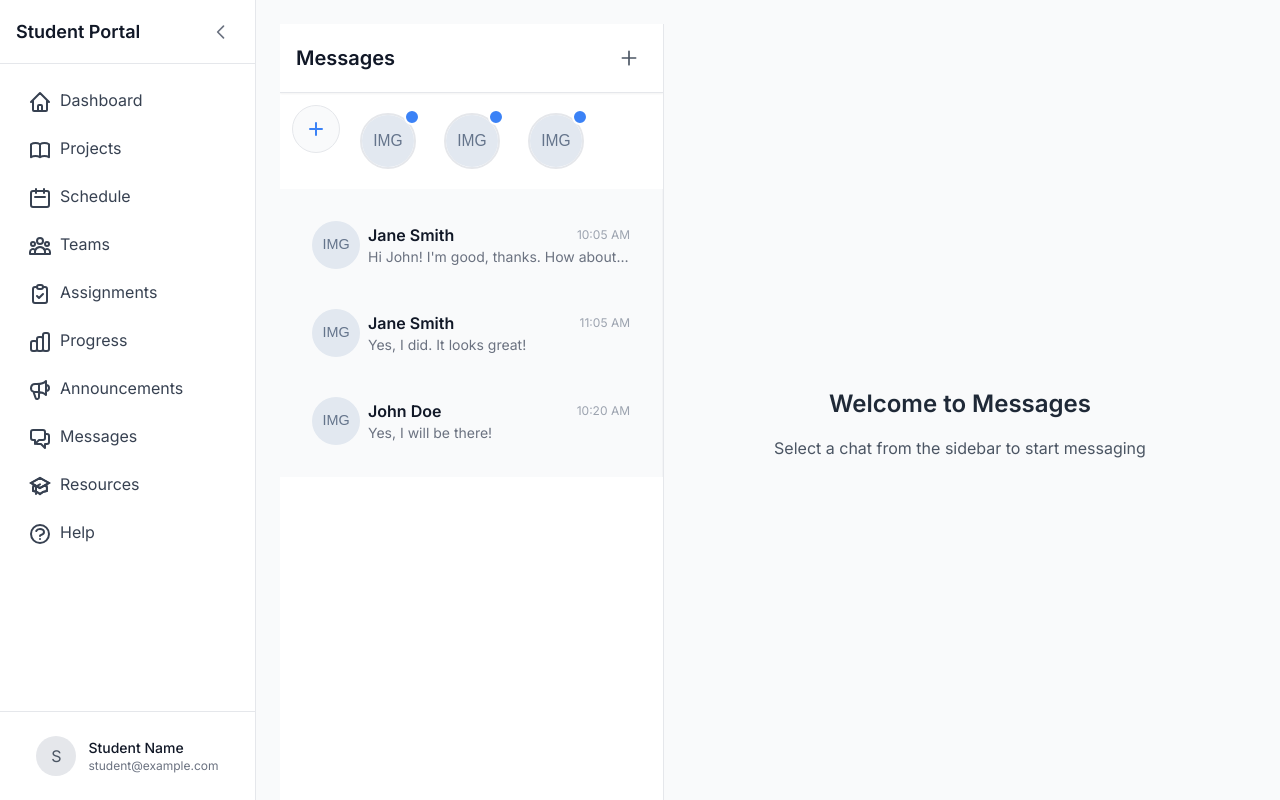
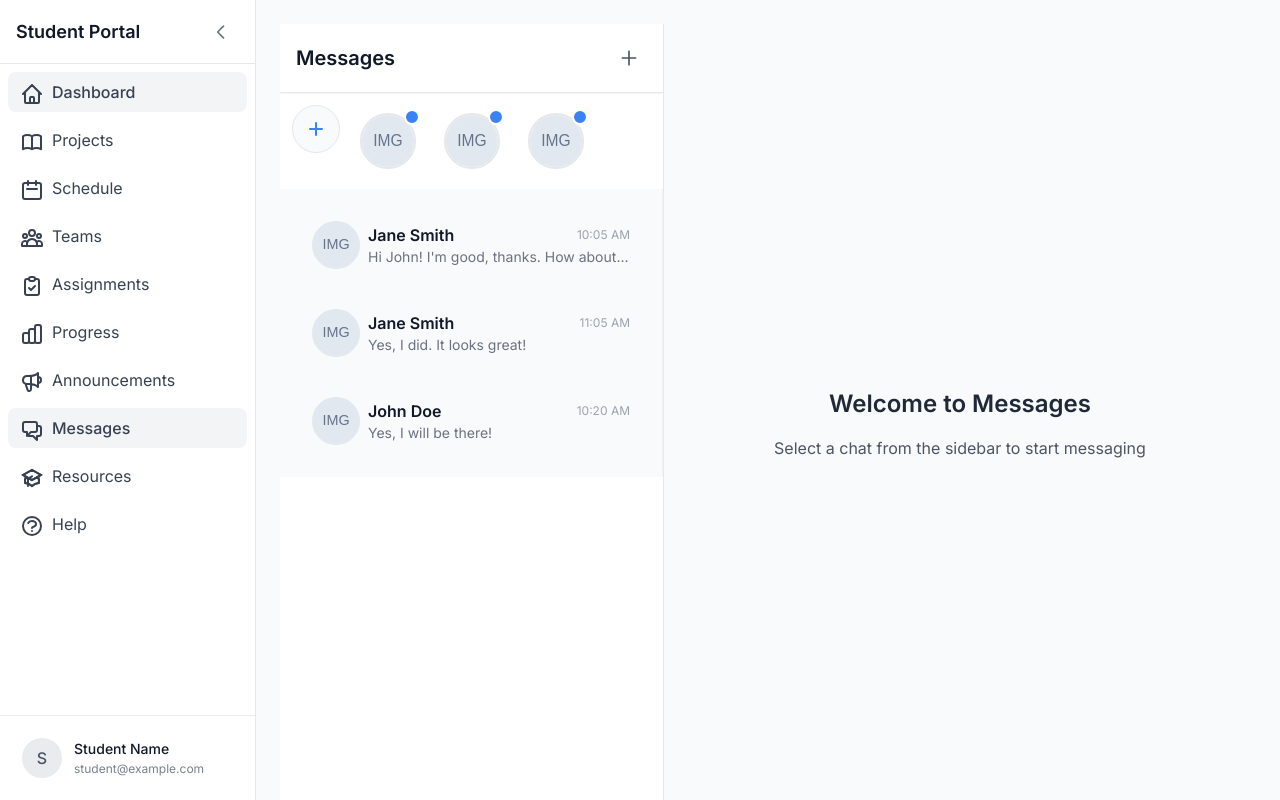
Before and after one commit to ReginaldBrixton/capstone-compass, a Next.js app: page /student/messages in a window 1280 px wide. Built offline with nearby package versions, Linux system fonts and the light colour scheme.

Commit message:
refactor: Improve sidebar components with responsive design and enhanced interactions

```diff
--- a/src/app/components/ui/sidebar/Sidebar.jsx
+++ b/src/app/components/ui/sidebar/Sidebar.jsx
@@ -8,15 +8,16 @@ export function Sidebar({
   showBackdrop = true,
   enableAnimation = true,
 }) {
-  const { isOpen, isCollapsed } = useSidebar();
+  const { isOpen, isCollapsed, toggleSidebar } = useSidebar();
 
   const baseStyles = `
     fixed md:relative
-    h-screen
+    h-[100dvh]
     flex flex-col
     bg-white dark:bg-gray-900
     border-r border-gray-200 dark:border-gray-800
     transition-all duration-300 ease-in-out
+    overflow-hidden
     ${isOpen ? 'translate-x-0' : '-translate-x-full md:translate-x-0'}
     ${isCollapsed ? 'w-20' : 'w-64'}
     ${className}
@@ -26,15 +27,18 @@ export function Sidebar({
     fixed inset-0
     bg-black/50
     md:hidden
-    transition-opacity
+    transition-opacity duration-300
+    z-40
     ${isOpen ? 'opacity-100 pointer-events-auto' : 'opacity-0 pointer-events-none'}
   `;
 
   return (
     <>
-      {showBackdrop && <div className={backdropStyles} />}
-      <aside className={baseStyles}>
-        {children}
+      {showBackdrop && <div className={backdropStyles} onClick={() => toggleSidebar()} />}
+      <aside className={baseStyles} style={{ zIndex: 50 }}>
+        <div className="flex flex-col h-full">
+          {children}
+        </div>
       </aside>
     </>
   );
--- a/src/app/components/ui/sidebar/SidebarContext.jsx
+++ b/src/app/components/ui/sidebar/SidebarContext.jsx
@@ -24,19 +24,43 @@ export function SidebarProvider({
   const [isCollapsed, setIsCollapsed] = useState(false);
   const [isAnimating, setIsAnimating] = useState(false);
 
+  // Add resize observer to handle responsive behavior
+  useEffect(() => {
+    const handleResize = () => {
+      if (window.innerWidth < 768) {
+        setIsOpen(false);
+      } else {
+        setIsOpen(true);
+      }
+    };
 
+    handleResize();
+    window.addEventListener('resize', handleResize);
+    return () => window.removeEventListener('resize', handleResize);
+  }, []);
 
   const toggleSidebar = useCallback(() => {
     if (!isAnimating) {
       setIsAnimating(true);
-      setIsOpen((prev) => !prev);
+      setIsOpen(prev => !prev);
+
+      // Automatically close sidebar on mobile when clicking outside
+      if (window.innerWidth < 768) {
+        const handleClickOutside = (e) => {
+          if (!e.target.closest('aside')) {
+            setIsOpen(false);
+            document.removeEventListener('click', handleClickOutside);
+          }
+        };
+        document.addEventListener('click', handleClickOutside);
+      }
     }
   }, [isAnimating]);
 
   const toggleCollapse = useCallback(() => {
     if (!isAnimating) {
       setIsAnimating(true);
-      setIsCollapsed((prev) => !prev);
+      setIsCollapsed(prev => !prev);
     }
   }, [isAnimating]);
 
@@ -49,9 +73,7 @@ export function SidebarProvider({
     }
   }, [isAnimating, animationDuration]);
 
-  return (
-    <SidebarContext.Provider
-      value={{
+  const value = {
     isOpen,
     isCollapsed,
     isAnimating,
@@ -60,8 +82,10 @@ export function SidebarProvider({
     width: defaultWidth,
     collapsedWidth: defaultCollapsedWidth,
     animationDuration,
-      }}
-    >
+  };
+
+  return (
+    <SidebarContext.Provider value={value}>
       {children}
     </SidebarContext.Provider>
   );
--- a/src/app/components/ui/sidebar/SidebarFooter.jsx
+++ b/src/app/components/ui/sidebar/SidebarFooter.jsx
@@ -1,7 +1,7 @@
-'use client';
+"use client";
 
-import React from 'react';
-import { useSidebar } from './SidebarContext';
+import React from "react";
+import { useSidebar } from "./SidebarContext";
 import {
   DropdownMenu,
   DropdownTrigger,
@@ -9,60 +9,56 @@ import {
   DropdownItem,
   DropdownSeparator,
 } from "../dropdown";
+import { cn } from "../../../../utils/cn";
 
-export const SidebarFooter = React.forwardRef(({
-  children,
-  className = '',
-  showBorder = true,
-}, ref) => {
+export const SidebarFooter = React.forwardRef(
+  ({ children, className = "", showBorder = true }, ref) => {
     const { isCollapsed } = useSidebar();
 
     return (
       <div
         ref={ref}
-      className={`
-        flex items-center justify-center
-        p-4
-        ${showBorder ? 'border-t border-gray-200 dark:border-gray-800' : ''}
-        ${className}
-      `}
+        className={cn(
+          "mt-auto flex items-center transition-spacing duration-200",
+          showBorder && "border-t border-gray-200/80 dark:border-gray-800/50",
+          isCollapsed ? "p-2 justify-center" : "p-4 justify-start",
+          className
+        )}
       >
         {children}
       </div>
     );
-});
+  }
+);
 
 SidebarFooter.displayName = "SidebarFooter";
 
-export const SidebarFooterUser = React.forwardRef(({
+export const SidebarFooterUser = React.forwardRef(
+  (
+    {
       avatar,
       name,
       description,
       onProfileClick,
       onSettingsClick,
       onLogoutClick,
-  className = '',
-}, ref) => {
+      className = "",
+    },
+    ref
+  ) => {
     const { isCollapsed } = useSidebar();
 
-  const userAvatar = avatar ? (
-    <div className={`
-      flex-shrink-0
-      ${isCollapsed ? 'w-8 h-8' : 'w-10 h-10'}
-      rounded-full overflow-hidden
-      border-2 border-gray-200 dark:border-gray-700
-    `}>
-      {avatar}
-    </div>
-  ) : (
-    <div className={`
-      flex items-center justify-center
-      ${isCollapsed ? 'w-8 h-8' : 'w-10 h-10'}
-      rounded-full
-      bg-gray-200 dark:bg-gray-700
-      text-gray-600 dark:text-gray-300
-    `}>
-      {name?.charAt(0).toUpperCase()}
+    const userAvatar = (
+      <div
+        className={cn(
+          "flex-shrink-0 rounded-full overflow-hidden transition-all duration-200",
+          isCollapsed ? "w-9 h-9" : "w-10 h-10",
+          avatar
+            ? "border-2 border-gray-200/50 dark:border-gray-800/50"
+            : "bg-gray-200/80 dark:bg-gray-800/50 text-gray-600 dark:text-gray-300 flex items-center justify-center font-medium"
+        )}
+      >
+        {avatar ? avatar : name?.charAt(0).toUpperCase()}
       </div>
     );
 
@@ -72,23 +68,25 @@ export const SidebarFooterUser = React.forwardRef(({
           <button
             ref={ref}
             type="button"
-          className={`
-            flex items-center justify-center
-            w-full p-2
-            rounded-lg
-            transition-colors
-            hover:bg-gray-100 dark:hover:bg-gray-800
-            ${className}
-          `}
+            className={cn(
+              "group flex items-center w-full p-1.5 rounded-xl",
+              "transition-all duration-200 hover:bg-gray-100/50 dark:hover:bg-gray-800/50",
+              "focus:outline-none",
+              isCollapsed ? "justify-center" : "justify-start",
+              className
+            )}
           >
             {userAvatar}
             {!isCollapsed && (
-            <div className="ml-3 text-left flex-1">
-              <p className="text-sm font-medium text-gray-900 dark:text-white truncate">
+              <div className="ml-3 text-left flex-1 min-w-0 space-y-0.5">
+                <p
+                  className="text-sm font-medium text-gray-900 dark:text-gray-100 truncate
+                  transition-colors duration-200 group-hover:text-primary-600 dark:group-hover:text-primary-400"
+                >
                   {name}
                 </p>
                 {description && (
-                <p className="text-xs text-gray-500 dark:text-gray-400 truncate">
+                  <p className="text-xs text-gray-500/90 dark:text-gray-400/80 truncate transition-colors duration-200">
                     {description}
                   </p>
                 )}
@@ -96,20 +94,36 @@ export const SidebarFooterUser = React.forwardRef(({
             )}
           </button>
         </DropdownTrigger>
-      <DropdownContent className="w-56">
-        <DropdownItem onSelect={onProfileClick}>
-          Profile
+        <DropdownContent
+          className="w-56 py-1.5 shadow-lg border border-gray-100 dark:border-gray-800"
+          sideOffset={12}
+        >
+          <DropdownItem
+            onSelect={onProfileClick}
+            className="flex items-center gap-3 px-3 py-2 text-sm transition-colors duration-200 rounded-lg hover:bg-gray-100 dark:hover:bg-gray-800/70"
+          >
+            <span className="text-lg" aria-hidden="true">👤</span>
+            <span>Profile</span>
           </DropdownItem>
-        <DropdownItem onSelect={onSettingsClick}>
-          Settings
+          <DropdownItem
+            onSelect={onSettingsClick}
+            className="flex items-center gap-3 px-3 py-2 text-sm transition-colors duration-200 rounded-lg hover:bg-gray-100 dark:hover:bg-gray-800/70"
+          >
+            <span className="text-lg" aria-hidden="true">⚙️</span>
+            <span>Settings</span>
           </DropdownItem>
-        <DropdownSeparator />
-        <DropdownItem onSelect={onLogoutClick}>
-          Logout
+          <DropdownSeparator className="my-1 border-t border-gray-200/50 dark:border-gray-800/50" />
+          <DropdownItem
+            onSelect={onLogoutClick}
+            className="flex items-center gap-3 px-3 py-2 text-sm text-red-600 dark:text-red-400/90 transition-colors duration-200 rounded-lg hover:bg-red-50/50 dark:hover:bg-red-900/20"
+          >
+            <span className="text-lg" aria-hidden="true">🚪</span>
+            <span>Logout</span>
           </DropdownItem>
         </DropdownContent>
       </DropdownMenu>
     );
-});
+  }
+);
 
 SidebarFooterUser.displayName = "SidebarFooterUser";
--- a/src/app/components/ui/sidebar/SidebarNav.jsx
+++ b/src/app/components/ui/sidebar/SidebarNav.jsx
@@ -1,13 +1,24 @@
-'use client';
+"use client";
 
-import { useSidebar } from './SidebarContext';
+import Link from "next/link";
+import { usePathname } from "next/navigation";
+import { useSidebar } from "./SidebarContext";
 
-export function SidebarNav({ children, className = '' }) {
+// Helper function to determine if a link is active
+const isLinkActive = (href, pathname) => {
+  // Handle root path specifically
+  if (href === "/") {
+    return pathname === "/";
+  }
+  return pathname.startsWith(href);
+};
+
+export function SidebarNav({ children, className = "" }) {
   return (
-    <nav className={`flex-1 overflow-y-auto p-4 ${className}`}>
-      <ul className="space-y-2">
-        {children}
-      </ul>
+    <nav
+      className={`flex-1 overflow-y-auto overflow-x-hidden p-2 ${className}`}
+    >
+      <ul className="space-y-2">{children}</ul>
     </nav>
   );
 }
@@ -16,12 +27,14 @@ export function SidebarNavItem({
   icon: Icon,
   label,
   href,
-  isActive = false,
   onClick,
-  className = '',
+  className = "",
   badge,
 }) {
   const { isCollapsed } = useSidebar();
+  const pathname = usePathname();
+
+  const isActive = href ? isLinkActive(href, pathname) : false;
 
   const baseStyles = `
     flex items-center
@@ -29,20 +42,29 @@ export function SidebarNavItem({
     text-gray-700 dark:text-gray-200
     rounded-lg
     transition-all duration-200 ease-in-out
-    hover:bg-gray-100 dark:hover:bg-gray-800
-    ${isActive ? 'bg-gray-100 dark:bg-gray-800 font-medium' : ''}
+    ${
+      isActive
+        ? "bg-gray-100 dark:bg-gray-800 font-medium"
+        : "hover:bg-gray-100 dark:hover:bg-gray-800"
+    }
     ${className}
   `;
 
   const content = (
     <>
       {Icon && (
-        <div className={`flex-shrink-0 ${isCollapsed ? 'w-6 h-6' : 'w-5 h-5'}`}>
-          <Icon className="w-full h-full transition-transform duration-200" />
+        <div
+          className={`flex-shrink-0 ${isCollapsed ? "w-6 h-6" : "w-5 h-5"}`}
+        >
+          <Icon className="w-full h-full" />
         </div>
       )}
       {!isCollapsed && (
-        <span className="ml-3 transition-opacity duration-200">
+        <span
+          className={`ml-3 transition-opacity duration-200 ${
+            isCollapsed ? "opacity-0" : "opacity-100"
+          }`}
+        >
           {label}
         </span>
       )}
@@ -54,12 +76,13 @@ export function SidebarNavItem({
     </>
   );
 
+  // Use Next.js Link for internal links, button for onClick
   if (href) {
     return (
       <li>
-        <a href={href} className={baseStyles}>
+        <Link href={href} className={baseStyles} prefetch={false}>
           {content}
-        </a>
+        </Link>
       </li>
     );
   }
@@ -73,26 +96,22 @@ export function SidebarNavItem({
   );
 }
 
-export function SidebarNavGroup({
-  label,
-  children,
-  className = ''
-}) {
+export function SidebarNavGroup({ label, children, className = "" }) {
   const { isCollapsed } = useSidebar();
 
   return (
     <div className={`space-y-2 ${className}`}>
-      {label && !isCollapsed && (
-        <h2 className={`
-          px-3 text-xs font-semibold
-          text-gray-500 uppercase tracking-wider
-          transition-opacity duration-200
-          ${isCollapsed ? 'opacity-0 h-0' : 'opacity-100 h-auto'}
-        `}>
+      {!isCollapsed && (
+        <h2
+          className={`
+            px-3 text-xs font-semibold
+            text-gray-500 uppercase tracking-wider
+          `}
+        >
           {label}
         </h2>
       )}
-      {children}
+      <ul className="space-y-1">{children}</ul>
     </div>
   );
 }
```
Also changed, not shown: src/app/student/components/dashboard/team-member.jsx (+10 -5 lines). Lines whose indentation alone changed are shown as unchanged.
